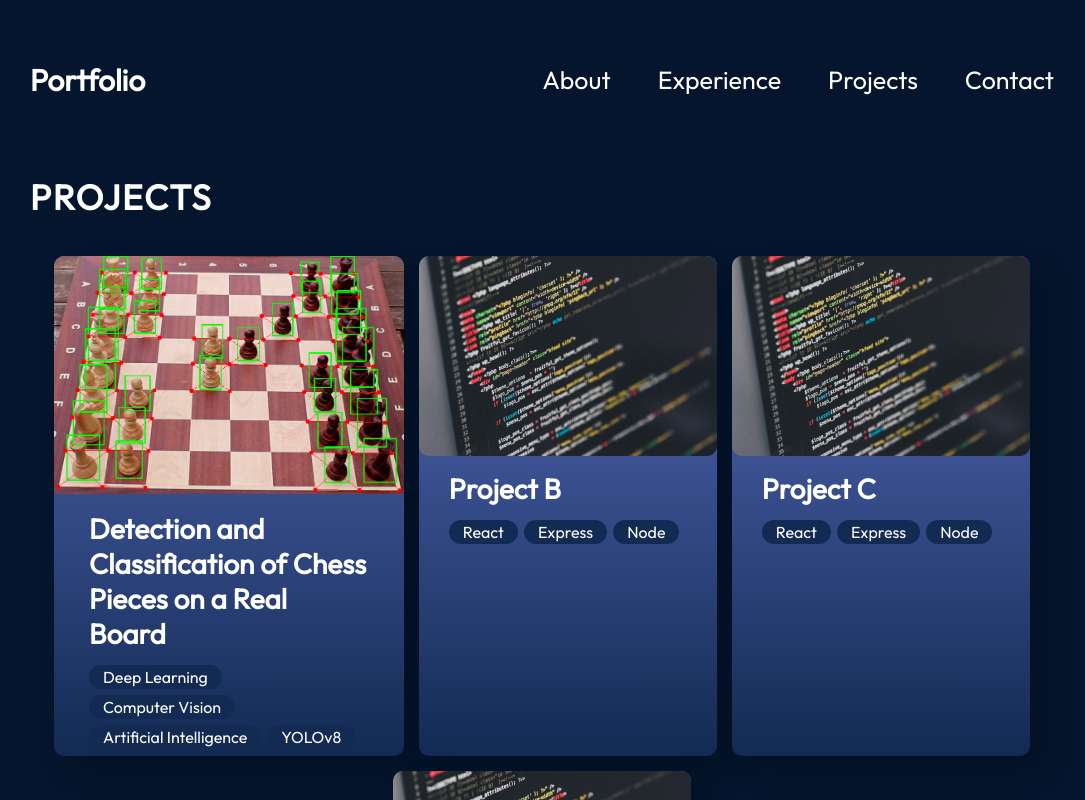
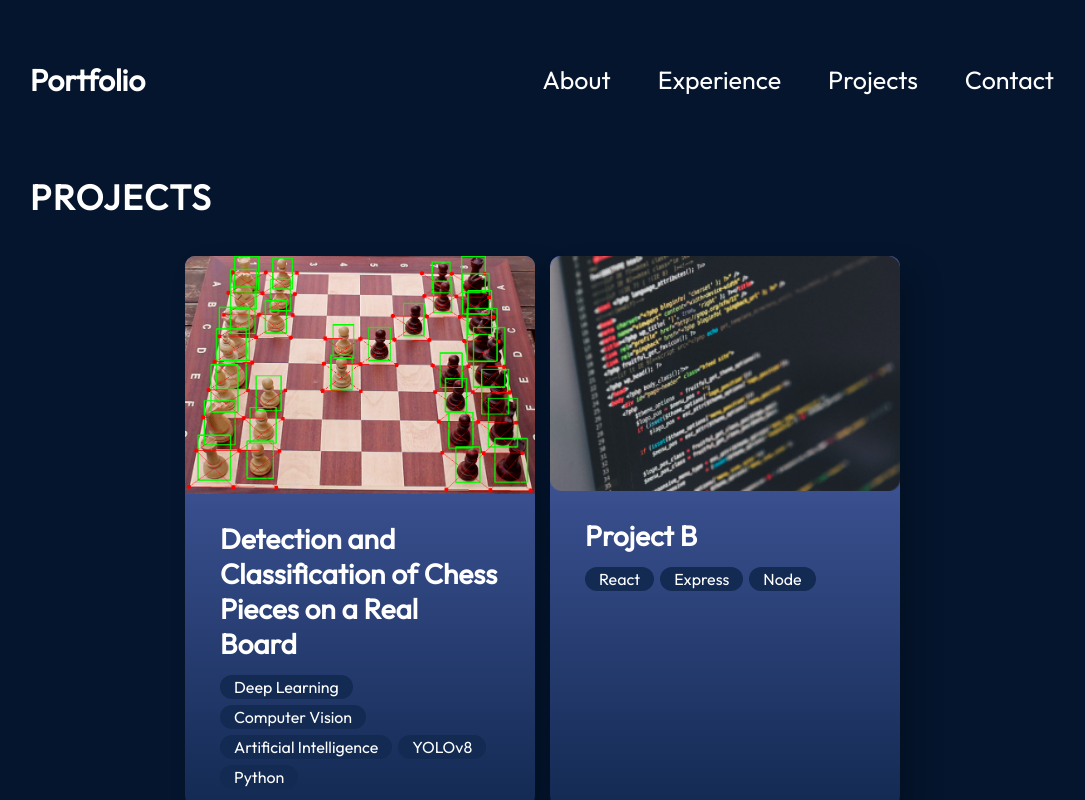
Before and after one commit to Deinigu/portfolio, a React (Vite) app: page /projects in a window 1280 px wide. Shown: the top 800 px of the page, without its empty margins (98-1183 px from the left). Built offline with nearby package versions, Linux system fonts and the light colour scheme.

Commit message:
🛠️Better animation for project cards

```diff
--- a/src/components/ProjectCard/ProjectCard.jsx
+++ b/src/components/ProjectCard/ProjectCard.jsx
@@ -4,7 +4,7 @@ import { getImageUrl } from "../../utils";
 import styles from "./ProjectCard.module.css";
 
 export const ProjectCard = ({
-  project: { id, title, thumbnail, description, skills },
+  project: { id, title, thumbnail, skills },
 }) => {
   const [rotation, setRotation] = useState({ x: 0, y: 0 });
   const [scale, setScale] = useState(1);
@@ -31,7 +31,6 @@ export const ProjectCard = ({
 
   const handleMouseLeave = () => {
     setRotation({ x: 0, y: 0 });
-    setScale(1);
   };
 
   // Handle card click to navigate to the project article page
--- a/src/components/ProjectCard/ProjectCard.module.css
+++ b/src/components/ProjectCard/ProjectCard.module.css
@@ -3,12 +3,13 @@
 .container {
   display: flex;
   max-width: 350px;
-  height: 500px; /* Set a fixed height for consistency */
+  height: 550px; /* Set a fixed height for consistency */
+  width: 100%;
   flex-direction: column;
   border-radius: 10px;
   background: linear-gradient(180deg, var(--color-primary) 0%, var(--color-dark) 100%);
   box-shadow: 15px 15px 30px rgba(0, 0, 0, 0.2);
-  transition: transform 0.1s ease, box-shadow 0.3s ease; /* Quick transition for smoothness */
+  transition: scale 0.5s ease, box-shadow 0.3s ease, translate 0.5s ease; /* Quick transition for smoothness */
   transform-style: preserve-3d;
   cursor: pointer;
   perspective: 500px;
@@ -17,15 +18,17 @@
 }
 
 .container:hover {
-  transform: scale(1.05); /* Adjusted scale to avoid excessive zoom */
   box-shadow: 20px 20px 40px rgba(0, 0, 0, 0.3), 0px 0px 30px 10px var(--color-dark); /* Shadow on hover */
+  translate: 0 -5px;
+  scale: 1.03;
 }
 
 .content {
   padding: 5% 10%;
+  translate: 0 10px;
   overflow-y: auto; /* Allow vertical scrolling if content overflows */
   flex: 1; /* Ensure content takes up available space */
-  transition: transform 0.2s ease; /* Transition for card content */
+  transition: transform 0.5s ease; /* Transition for card content */
 }
 
 .img {
```
